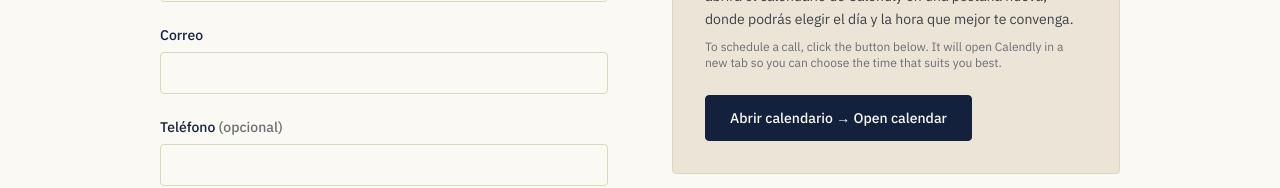
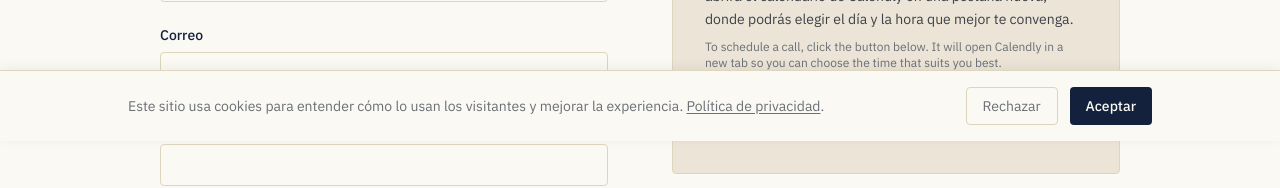
Before and after one commit to mcarolarac-byte/sitiowebgabriellattanzi, a Next.js app: page /contacto in a window 1280 px wide. Shown: the part 659-847 px from the top of the page. Built offline with nearby package versions, Linux system fonts and the light colour scheme; no server answers.

Commit message:
feat: add GTM (GTM-MGW5GBKK) and cookie consent banner

```diff
--- a/src/app/(site)/layout.tsx
+++ b/src/app/(site)/layout.tsx
@@ -6,6 +6,7 @@ import { Footer } from "@/components/Footer";
 import { site } from "@/lib/content";
 import type { ReactNode } from "react";
 import { LanguageProvider } from "@/contexts/LanguageContext";
+import { CookieBanner } from "@/components/CookieBanner";
 
 const playfairDisplay = Playfair_Display({
   variable: "--font-playfair",
@@ -51,6 +52,7 @@ export default function RootLayout({ children }: { children: ReactNode }) {
       className={`${playfairDisplay.variable} ${plexSans.variable} ${plexMono.variable} h-full antialiased`}
     >
       <body className="flex min-h-full flex-col bg-paper text-slate">
+        <noscript><iframe src="https://www.googletagmanager.com/ns.html?id=GTM-MGW5GBKK" height="0" width="0" style={{display:"none",visibility:"hidden"}}></iframe></noscript>
         <LanguageProvider>
           <a
             href="#contenido"
@@ -63,6 +65,7 @@ export default function RootLayout({ children }: { children: ReactNode }) {
             {children}
           </main>
           <Footer />
+          <CookieBanner />
         </LanguageProvider>
       </body>
     </html>
--- /dev/null
+++ b/src/components/CookieBanner.tsx
@@ -0,0 +1,110 @@
+'use client';
+
+import { useEffect, useState } from 'react';
+import Link from 'next/link';
+import { useLanguage } from '@/contexts/LanguageContext';
+
+const GTM_ID = 'GTM-MGW5GBKK';
+
+function loadGTM() {
+  if (typeof window === 'undefined') return;
+  if (document.getElementById('gtm-script')) return;
+
+  // eslint-disable-next-line @typescript-eslint/no-explicit-any
+  const w = window as any;
+  w.dataLayer = w.dataLayer || [];
+  w.dataLayer.push({ 'gtm.start': new Date().getTime(), event: 'gtm.js' });
+
+  const script = document.createElement('script');
+  script.id = 'gtm-script';
+  script.async = true;
+  script.src = `https://www.googletagmanager.com/gtm.js?id=${GTM_ID}`;
+  document.head.appendChild(script);
+}
+
+export function CookieBanner() {
+  const { lang } = useLanguage();
+  const [visible, setVisible] = useState(false);
+
+  useEffect(() => {
+    try {
+      const consent = localStorage.getItem('cookie_consent');
+      if (consent === 'accepted') {
+        loadGTM();
+      } else if (!consent) {
+        setVisible(true);
+      }
+    } catch {
+      // localStorage no disponible
+    }
+  }, []);
+
+  const t =
+    lang === 'en'
+      ? {
+          message:
+            'This site uses cookies to understand how visitors use it and improve the experience.',
+          privacy: 'Privacy policy',
+          accept: 'Accept',
+          reject: 'Reject',
+        }
+      : {
+          message:
+            'Este sitio usa cookies para entender cómo lo usan los visitantes y mejorar la experiencia.',
+          privacy: 'Política de privacidad',
+          accept: 'Aceptar',
+          reject: 'Rechazar',
+        };
+
+  function handleAccept() {
+    try {
+      localStorage.setItem('cookie_consent', 'accepted');
+    } catch {
+      // ignore
+    }
+    loadGTM();
+    setVisible(false);
+  }
+
+  function handleReject() {
+    try {
+      localStorage.setItem('cookie_consent', 'rejected');
+    } catch {
+      // ignore
+    }
+    setVisible(false);
+  }
+
+  if (!visible) return null;
+
+  return (
+    <div className="fixed bottom-0 left-0 right-0 z-50 border-t border-line bg-paper px-4 py-4 shadow-[0_-2px_12px_rgba(0,0,0,0.06)]">
+      <div className="mx-auto flex max-w-5xl flex-col gap-4 sm:flex-row sm:items-center sm:justify-between">
+        <p className="font-body text-sm leading-relaxed text-slate-soft">
+          {t.message}{' '}
+          <Link
+            href="/privacidad"
+            className="underline underline-offset-2 hover:text-ink"
+          >
+            {t.privacy}
+          </Link>
+          .
+        </p>
+        <div className="flex shrink-0 gap-3">
+          <button
+            onClick={handleReject}
+            className="rounded-sm border border-line px-4 py-2 font-body text-sm text-slate-soft transition-colors hover:border-ink hover:text-ink"
+          >
+            {t.reject}
+          </button>
+          <button
+            onClick={handleAccept}
+            className="rounded-sm bg-ink px-4 py-2 font-body text-sm font-medium text-paper transition-colors hover:bg-ink-soft"
+          >
+            {t.accept}
+          </button>
+        </div>
+      </div>
+    </div>
+  );
+}
```
